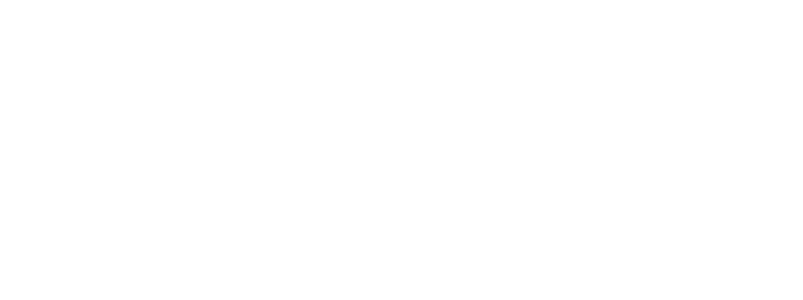
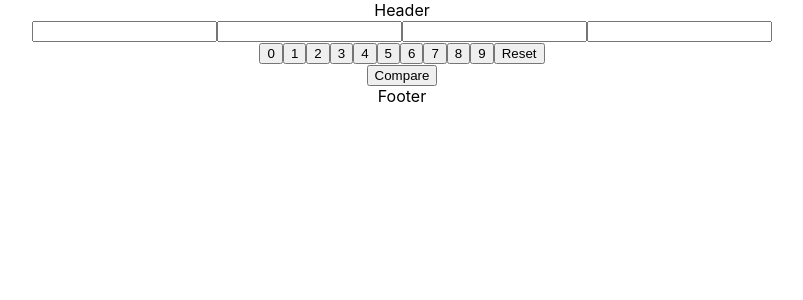
Before and after one commit to amerbarnawi/number-discovery, a React (Create React App) app: page /game-page in a window 1280 px wide. Shown: the top 300 px of the page, without its empty margins (238-1041 px from the left). Built offline with nearby package versions, Linux system fonts and the light colour scheme.

Commit message:
Creating the main components & functions.

```diff
--- a/public/index.html
+++ b/public/index.html
@@ -14,7 +14,7 @@
       manifest.json provides metadata used when your web app is installed on a
       user's mobile device or desktop. See https://developers.google.com/web/fundamentals/web-app-manifest/
     -->
-    <link rel="manifest" href="%PUBLIC_URL%/manifest.json" />
+
     <!--
       Notice the use of %PUBLIC_URL% in the tags above.
       It will be replaced with the URL of the `public` folder during the build.
--- a/src/App.js
+++ b/src/App.js
@@ -1,5 +1,7 @@
 import { BrowserRouter as Router, Routes, Route } from "react-router-dom";
 import "./App.css";
+import Footer from "./Components/Footer/Footer";
+import Header from "./Components/Header/Header";
 import GamePage from "./Pages/GamePage/GamePage";
 import WelcomePage from "./Pages/WelcomePage/WelcomePage";
 
@@ -7,10 +9,12 @@
   return (
     <div className="App">
       <Router>
+        <Header />
         <Routes>
           <Route path="/" element={<WelcomePage />} />
           <Route path="/game-page" element={<GamePage />} />
         </Routes>
+        <Footer />
       </Router>
     </div>
   );
--- /dev/null
+++ b/src/Components/Footer/Footer.jsx
@@ -0,0 +1,7 @@
+import React from "react";
+
+function Footer() {
+  return <div>Footer</div>;
+}
+
+export default Footer;
--- /dev/null
+++ b/src/Components/Header/Header.jsx
@@ -0,0 +1,7 @@
+import React from "react";
+
+function Header() {
+  return <div>Header</div>;
+}
+
+export default Header;
--- /dev/null
+++ b/src/Components/NumbersButtons/NumberButtons.jsx
@@ -0,0 +1,18 @@
+import React from "react";
+
+function NumberButtons({ setNumbers, restUserNumbers }) {
+  const numbers = [0, 1, 2, 3, 4, 5, 6, 7, 8, 9];
+
+  return (
+    <div className="numbers-buttons">
+      {numbers.map((button, index) => (
+        <button key={index} onClick={(e) => setNumbers(e.target.innerText)}>
+          {button}
+        </button>
+      ))}
+      <button onClick={() => restUserNumbers()}>Reset</button>
+    </div>
+  );
+}
+
+export default NumberButtons;
--- /dev/null
+++ b/src/Components/UserNumInputs/UserNumInputs.jsx
@@ -0,0 +1,42 @@
+import React from "react";
+
+function UserNumInputs({ userNumber, setNumbers, inputRef }) {
+  return (
+    <div className="user-number-inputs">
+      <input
+        type="number"
+        ref={inputRef.firstInputRef}
+        value={userNumber.firstNum}
+        onChange={(e) => {
+          setNumbers(e.target.value);
+        }}
+      />
+      <input
+        type="number"
+        ref={inputRef.secondInputRef}
+        value={userNumber.secondNum}
+        onChange={(e) => {
+          setNumbers(e.target.value);
+        }}
+      />
+      <input
+        type="number"
+        ref={inputRef.thirdInputRef}
+        value={userNumber.thirdNum}
+        onChange={(e) => {
+          setNumbers(e.target.value);
+        }}
+      />
+      <input
+        type="number"
+        ref={inputRef.fourthInputRef}
+        value={userNumber.fourthNum}
+        onChange={(e) => {
+          setNumbers(e.target.value);
+        }}
+      />
+    </div>
+  );
+}
+
+export default UserNumInputs;
--- a/src/Pages/GamePage/GamePage.jsx
+++ b/src/Pages/GamePage/GamePage.jsx
@@ -1,12 +1,153 @@
-import React from "react";
+import React, { useEffect, useRef, useState } from "react";
+import NumberButtons from "../../Components/NumbersButtons/NumberButtons";
+import UserNumInputs from "../../Components/UserNumInputs/UserNumInputs";
 
 function GamePage() {
-  const numbers = [0, 1, 2, 3, 4, 5, 6, 7, 8, 9];
+  const [computerNumbers, setComputerNumbers] = useState({});
+  const [comparingResult, setComparingResult] = useState([]);
+  const [userNumber, setUserNumber] = useState({
+    firstNum: "",
+    secondNum: "",
+    thirdNum: "",
+    fourthNum: "",
+  });
+
+  const [error, setError] = useState("");
+
+  useEffect(() => {
+    console.log(computerNumbers);
+  }, [computerNumbers]);
+
+  useEffect(() => {
+    console.log(comparingResult);
+  }, [comparingResult]);
+
+  useEffect(() => {
+    const random = () => Math.floor(Math.random() * 10);
+    setComputerNumbers({
+      firstNum: random(),
+      secondNum: random(),
+      thirdNum: random(),
+      fourthNum: random(),
+    });
+  }, []);
+
+  const inputRef = {
+    firstInputRef: useRef(null),
+    secondInputRef: useRef(null),
+    thirdInputRef: useRef(null),
+    fourthInputRef: useRef(null),
+  };
+
+  const restUserNumbers = () => {
+    setUserNumber({
+      firstNum: "",
+      secondNum: "",
+      thirdNum: "",
+      fourthNum: "",
+    });
+  };
+
+  console.log(error);
+
+  const setNumbers = (chosenNumber) => {
+    if (userNumber.firstNum === "") {
+      setUserNumber({ ...userNumber, firstNum: +chosenNumber });
+      inputRef.secondInputRef.current.focus();
+      return;
+    }
+    if (userNumber.secondNum === "") {
+      setUserNumber({ ...userNumber, secondNum: +chosenNumber });
+      inputRef.thirdInputRef.current.focus();
+      return;
+    }
+    if (userNumber.thirdNum === "") {
+      setUserNumber({ ...userNumber, thirdNum: +chosenNumber });
+      inputRef.fourthInputRef.current.focus();
+      return;
+    }
+    if (userNumber.fourthNum === "") {
+      setUserNumber({ ...userNumber, fourthNum: +chosenNumber });
+      inputRef.firstInputRef.current.focus();
+      return;
+    }
+  };
+
+  const compareNumbers = () => {
+    if (
+      !userNumber.firstNum ||
+      !userNumber.secondNum ||
+      !userNumber.thirdNum ||
+      !userNumber.fourthNum
+    ) {
+      setError("There is error!");
+      return;
+    }
+
+    const userNumberArray = [
+      +userNumber.firstNum,
+      +userNumber.secondNum,
+      +userNumber.thirdNum,
+      +userNumber.fourthNum,
+    ];
+
+    const computerNumbersArray = [
+      +computerNumbers.firstNum,
+      +computerNumbers.secondNum,
+      +computerNumbers.thirdNum,
+      +computerNumbers.fourthNum,
+    ];
+
+    const lastResult = [];
+    let temporary = { result: "", index: -1 };
+
+    userNumberArray.forEach((number, userNumIndex) => {
+      computerNumbersArray.forEach((computerNumber, computerNumIndex) => {
+        temporary.result = "";
+        if (number === computerNumber && userNumIndex === computerNumIndex) {
+          lastResult.push("+");
+          computerNumbersArray[computerNumIndex] = "*";
+          if (temporary.result === "-") {
+            temporary.result = "";
+          }
+        } else if (
+          number === computerNumber &&
+          userNumIndex !== computerNumIndex
+        ) {
+          temporary.result = "-";
+          temporary.index = computerNumIndex;
+        }
+        if (temporary.result === "-") {
+          lastResult.push("-");
+          computerNumbersArray[temporary.index] = "*";
+        }
+      });
+    });
+
+    if (lastResult.length === 0) {
+      lastResult.push("No numbers");
+    }
+    setComparingResult([...comparingResult, lastResult]);
+  };
 
   return (
     <div>
       <div className="results"></div>
-      <div className="game-controller"></div>
+      <div className="game-controller">
+        <UserNumInputs
+          userNumber={userNumber}
+          setUserNumber={setUserNumber}
+          setNumbers={setNumbers}
+          inputRef={inputRef}
+        />
+        <NumberButtons
+          userNumber={userNumber}
+          setUserNumber={setUserNumber}
+          setNumbers={setNumbers}
+          restUserNumbers={restUserNumbers}
+        />
+        <button onClick={() => compareNumbers()}>Compare</button>
+      </div>
       <div className="game-navbar"></div>
     </div>
   );
```
